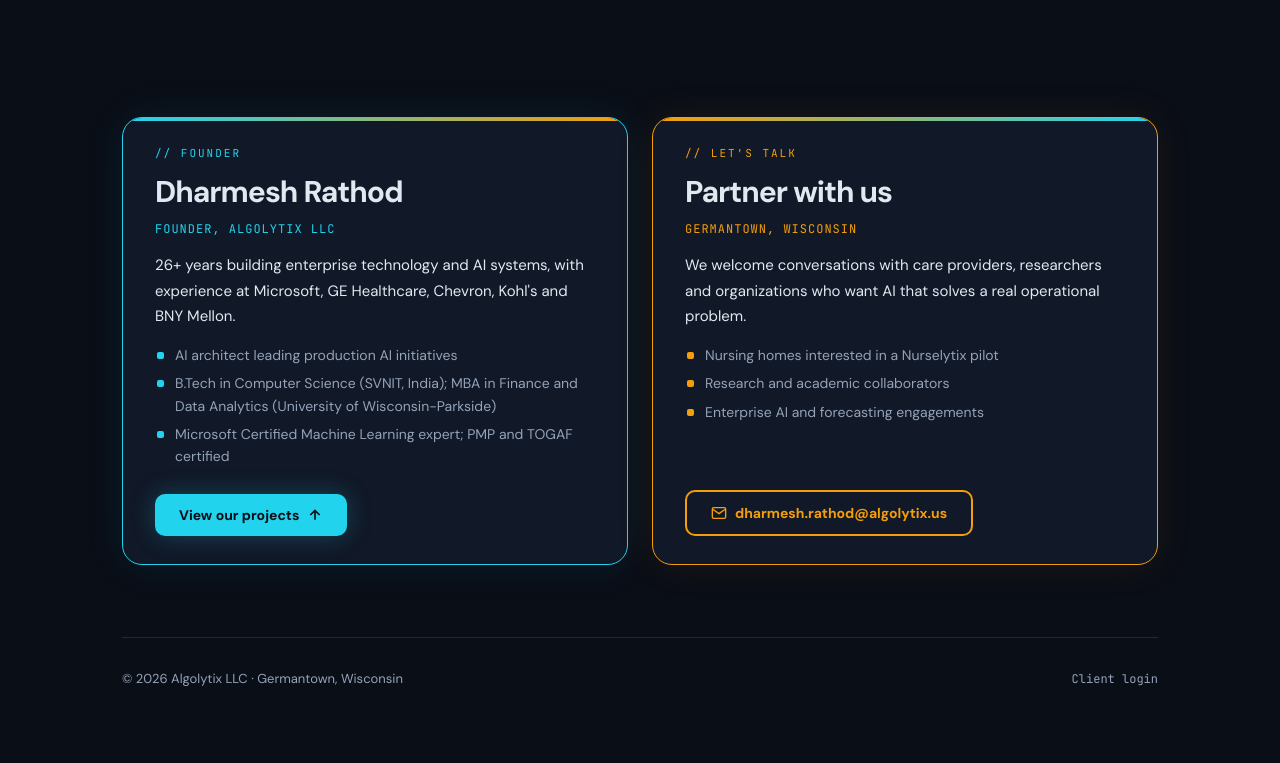
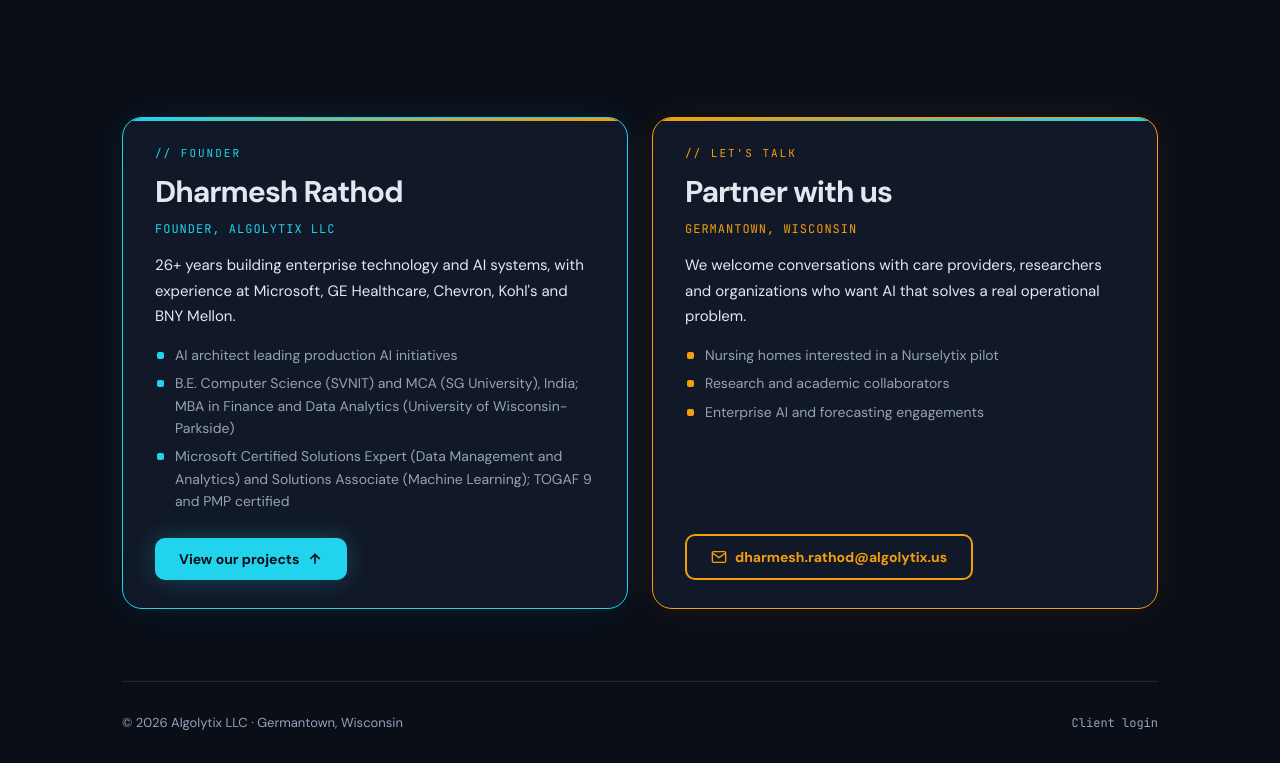
Before and after one commit to algolytix/algolytix.github.io, a plain HTML site: page index.html in a window 1280 px wide. Shown: the part 1437-2200 px from the top of the page. Before the commit the page ends 2156 px from the top, so only its background shows below. Drawn offline with Linux system fonts and the light colour scheme.

Commit message:
Add files via upload

```diff
--- a/index.html
+++ b/index.html
@@ -643,8 +643,8 @@
         <p class="feature-lead">26+ years building enterprise technology and AI systems, with experience at Microsoft, GE Healthcare, Chevron, Kohl's and BNY Mellon.</p>
         <ul>
           <li>AI architect leading production AI initiatives</li>
-          <li>B.Tech in Computer Science (SVNIT, India); MBA in Finance and Data Analytics (University of Wisconsin-Parkside)</li>
-          <li>Microsoft Certified Machine Learning expert; PMP and TOGAF certified</li>
+          <li>B.E. Computer Science (SVNIT) and MCA (SG University), India; MBA in Finance and Data Analytics (University of Wisconsin-Parkside)</li>
+          <li>Microsoft Certified Solutions Expert (Data Management and Analytics) and Solutions Associate (Machine Learning); TOGAF 9 and PMP certified</li>
         </ul>
         <a href="#projects" class="card-btn cyan">View our projects
           <svg width="16" height="16" fill="none" stroke="currentColor" stroke-width="2.5" viewBox="0 0 24 24"><path d="M12 19V5M5 12l7-7 7 7"/></svg></a>
```
